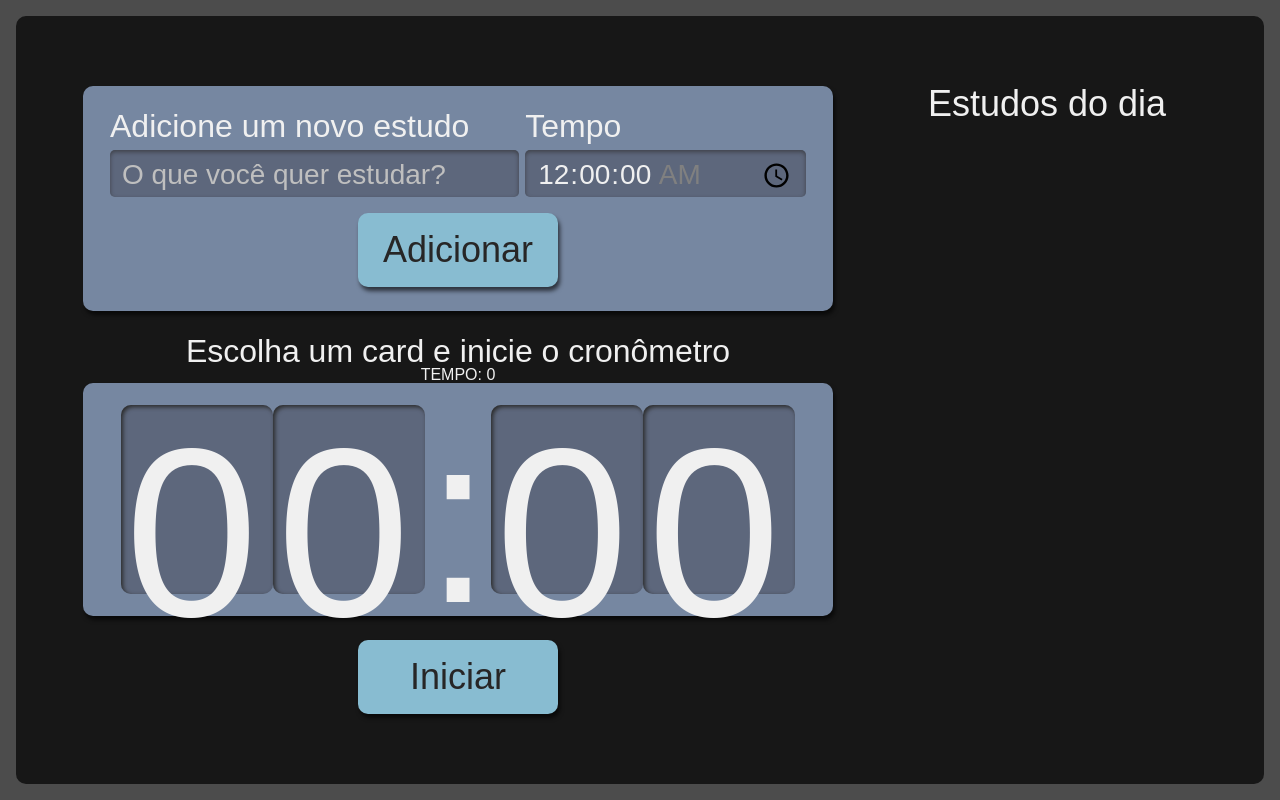
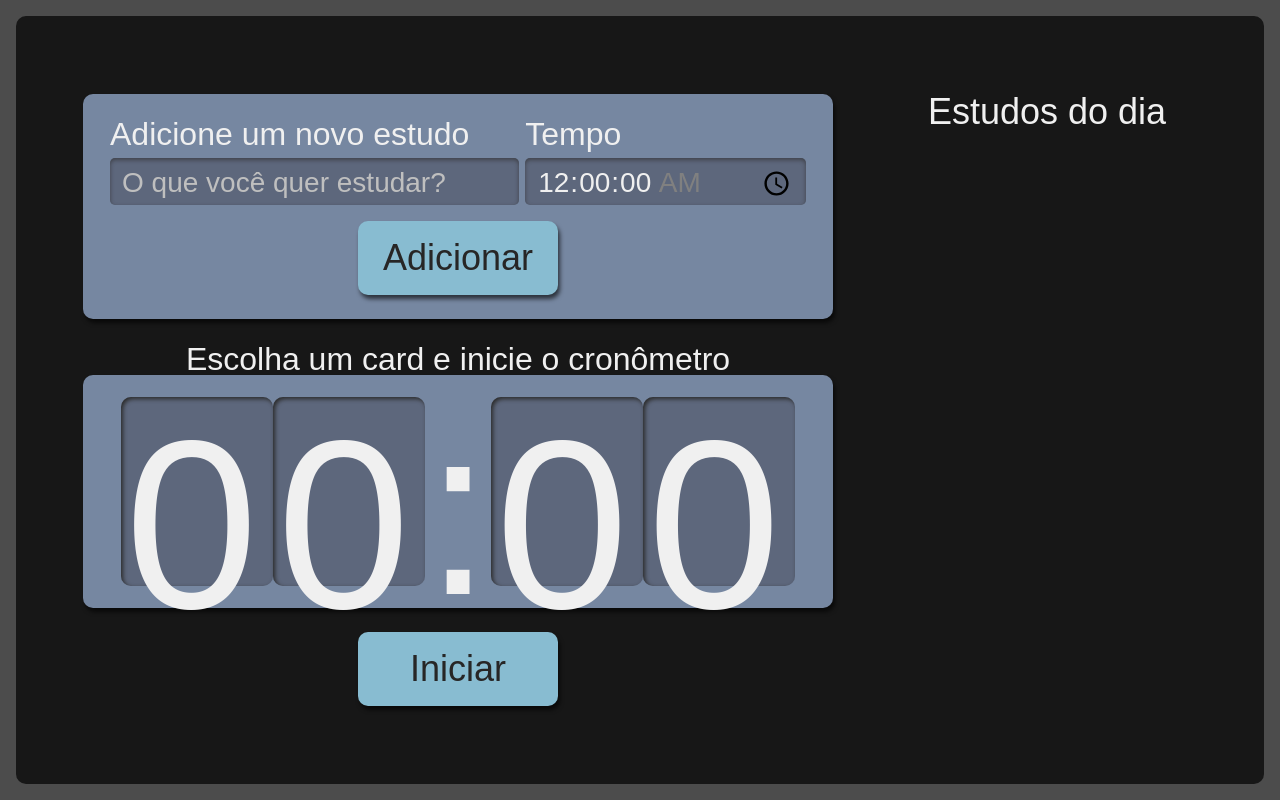
Before and after one commit to guibalsi1/alura-studies, a React (Create React App) app: page / in a window 1280 px wide. Built offline with nearby package versions, Linux system fonts and the light colour scheme.

Commit message:
Aula 07(Finalizando o projeto)

```diff
--- a/src/components/Button/index.tsx
+++ b/src/components/Button/index.tsx
@@ -2,19 +2,16 @@ import React from "react";
 import style from "./Button.module.scss";
 
 interface ButtonProps {
-    children: React.ReactNode;
+    children?: React.ReactNode;
     type?: "button" | "submit" | "reset";
+    onClick?: () => void;
     }
 
-class Button extends React.Component<ButtonProps> {
-    render() {
-        const { type = "button" } = this.props;
-        return (
-            <button type={type} className={style.button}>
-                {this.props.children}
-            </button>
-        )
-    }
+
+export default function Button({ type, onClick, children}: ButtonProps) {
+    return (
+        <button onClick={onClick} type={type} className={style.button}>
+            {children}
+        </button>
+    )
 }
-
-export default Button;
--- a/src/components/CountDown/Clock/index.tsx
+++ b/src/components/CountDown/Clock/index.tsx
@@ -1,13 +1,17 @@
 import style from './Clock.module.scss'
 
-export default function Clock() {
+export default function Clock({ time = 0}: { time: number | undefined }) {
+    const minutes = Math.floor(time / 60);
+    const seconds = time % 60;
+    const [minuteD, minuteU] = String(minutes).padStart(2, '0');
+    const [secondD, secondU] = String(seconds).padStart(2, '0');
     return (
         <>
-            <span className={style.numberClock}>0</span>
-            <span className={style.numberClock}>0</span>
+            <span className={style.numberClock}>{minuteD}</span>
+            <span className={style.numberClock}>{minuteU}</span>
             <span className={style.divisionClock}>:</span>
-            <span className={style.numberClock}>0</span>
-            <span className={style.numberClock}>0</span>
+            <span className={style.numberClock}>{secondD}</span>
+            <span className={style.numberClock}>{secondU}</span>
         </>
     )
 }
--- a/src/components/CountDown/index.tsx
+++ b/src/components/CountDown/index.tsx
@@ -1,4 +1,4 @@
-import { useState } from "react";
+import { useEffect, useState } from "react";
 import { ITask } from "../../types/tasks";
 import Button from "../Button";
 import Clock from "./Clock";
@@ -7,19 +7,35 @@ import { timeInSeconds } from "../../common/utils/time";
 
 interface CountDownProps {
     selected: ITask | undefined;
+    finishTask: () => void;
 }
 
 
-export default function CountDown({ selected }: CountDownProps) {
-    const [time, setTime] = useState<number>(timeInSeconds(selected?.time || '00:00'));
+export default function CountDown({ selected, finishTask }: CountDownProps) {
+    const [time, setTime] = useState<number>();
+
+    useEffect(() => {
+        if (selected?.time) {
+            setTime(timeInSeconds(selected.time))
+        }
+    }, [selected]);
+
+    function countdown(time = 0) {
+        setTimeout(() => {
+            if (time > 0) {
+                setTime(time - 1);
+                return countdown(time - 1);
+            }
+            finishTask();
+        }, 1000)
+        }
     return (
         <div className={style.countdown}>
             <p className={style.title}>Escolha um card e inicie o cronômetro</p>
-            TEMPO: {time}
             <div className={style.clockWrapper}>
-               <Clock />
+               <Clock time={time} />
             </div>
-            <Button>
+            <Button onClick={() => countdown(time)}>
                 Iniciar
             </Button>
         </div>
--- a/src/components/Forms/index.tsx
+++ b/src/components/Forms/index.tsx
@@ -1,30 +1,27 @@
-import React from "react";
+import React, { useState } from "react";
 import Button from "../Button";
 import style from "./Forms.module.scss";
 import { ITask } from "../../types/tasks";
 import { v4 as uuidv4} from "uuid";
 
-
-class Forms extends React.Component<{setTasks: React.Dispatch<React.SetStateAction<ITask[]>>}>
-{
-    state = {
-        task: '',
-        time: '00:00:00'
+interface IFormsProps {
+    setTasks: React.Dispatch<React.SetStateAction<ITask[]>>
 }
 
-    addTask(event: React.FormEvent<HTMLFormElement>) {
+
+export default function Forms({setTasks}: IFormsProps) {
+    const [task, setTask] = useState('');
+    const [time, setTime] = useState('00:00:00');
+    function addTask(event: React.FormEvent<HTMLFormElement>) {
         event.preventDefault();
-        this.props.setTasks(oldTasks =>
-            [...oldTasks, {...this.state, selected: false, completed: false, id: uuidv4()}])
-        this.setState({
-            task: '',
-            time: '00:00:00'
-        })
+        setTasks(oldTasks =>
+            [...oldTasks, {task, time, selected: false, completed: false, id: uuidv4()}])
+        setTask('');
+        setTime('00:00:00');
     }
 
-    render() {
     return (
-            <form className={style.newTask} onSubmit={this.addTask.bind(this)}>
+        <form className={style.newTask} onSubmit={addTask}>
             <div className={style.inputContainer}>
                 <label htmlFor="task">
                     Adicione um novo estudo
@@ -32,8 +29,8 @@ class Forms extends React.Component<{setTasks: React.Dispatch<React.SetStateActi
                 <input
                     type="text"
                     name="task"
-                        value={this.state.task}
-                        onChange={event => this.setState({...this.state, task: event.target.value})}
+                    value={task}
+                    onChange={event => setTask(event.target.value)}
                     id="task"
                     placeholder="O que você quer estudar?"
                     required
@@ -47,8 +44,8 @@ class Forms extends React.Component<{setTasks: React.Dispatch<React.SetStateActi
                     type="time"
                     step="1"
                     name="time"
-                        value={this.state.time}
-                        onChange={event => this.setState({...this.state, time: event.target.value})}
+                    value={time}
+                    onChange={event => setTime(event.target.value)}
                     id="time"
                     min="00:00:00"
                     max="01:30:00"
@@ -61,6 +58,3 @@ class Forms extends React.Component<{setTasks: React.Dispatch<React.SetStateActi
         </form>
     )
 }
-}
-
-export default Forms;
--- a/src/components/List/Item/index.tsx
+++ b/src/components/List/Item/index.tsx
@@ -7,9 +7,10 @@ interface Props extends ITask {
 
 export default function Item({ task, time, selected, completed, id, selectTask }: Props) {
     return (
-    <li className={`${style.item} ${selected ? style.itemSelected : ''}`} onClick={() => selectTask({task, time, selected, completed, id})}>
+    <li className={`${style.item} ${selected ? style.itemSelected : ''} ${completed ? style.itemCompleted : ''}`} onClick={() => !completed && selectTask({task, time, selected, completed, id})}>
         <h3>{task}</h3>
         <span>{time}</span>
+        {completed && <span className={style.completed} aria-label="task completed"></span>}
     </li>
     )
 }
--- a/src/pages/App.tsx
+++ b/src/pages/App.tsx
@@ -17,11 +17,27 @@ function App() {
     })))
   }
 
+  function finishTask() {
+    if (selected) {
+      setSelected(undefined);
+      setTasks(prevTasks => prevTasks.map(task => {
+        if (task.id === selected.id) {
+          return {
+            ...task,
+            selected: false,
+            completed: true
+          }
+        }
+        return task;
+      }))
+    }
+  }
+
   return (
     <div className={style.AppStyle}>
       <Forms setTasks = {setTasks}/>
       <List tasks={tasks} selectTask={selectTask}/>
-      <CountDown selected={selected}/>
+      <CountDown selected={selected} finishTask={finishTask}/>
     </div>
   );
 }
--- a/tsconfig.json
+++ b/tsconfig.json
@@ -19,6 +19,7 @@
     "isolatedModules": true,
     "noEmit": true,
     "jsx": "react-jsx",
+    "downlevelIteration": true,
     "plugins": [{ "name": "typescript-plugin-css-modules" }]
   },
   "include": [
```
Lines whose indentation alone changed are shown as unchanged.
